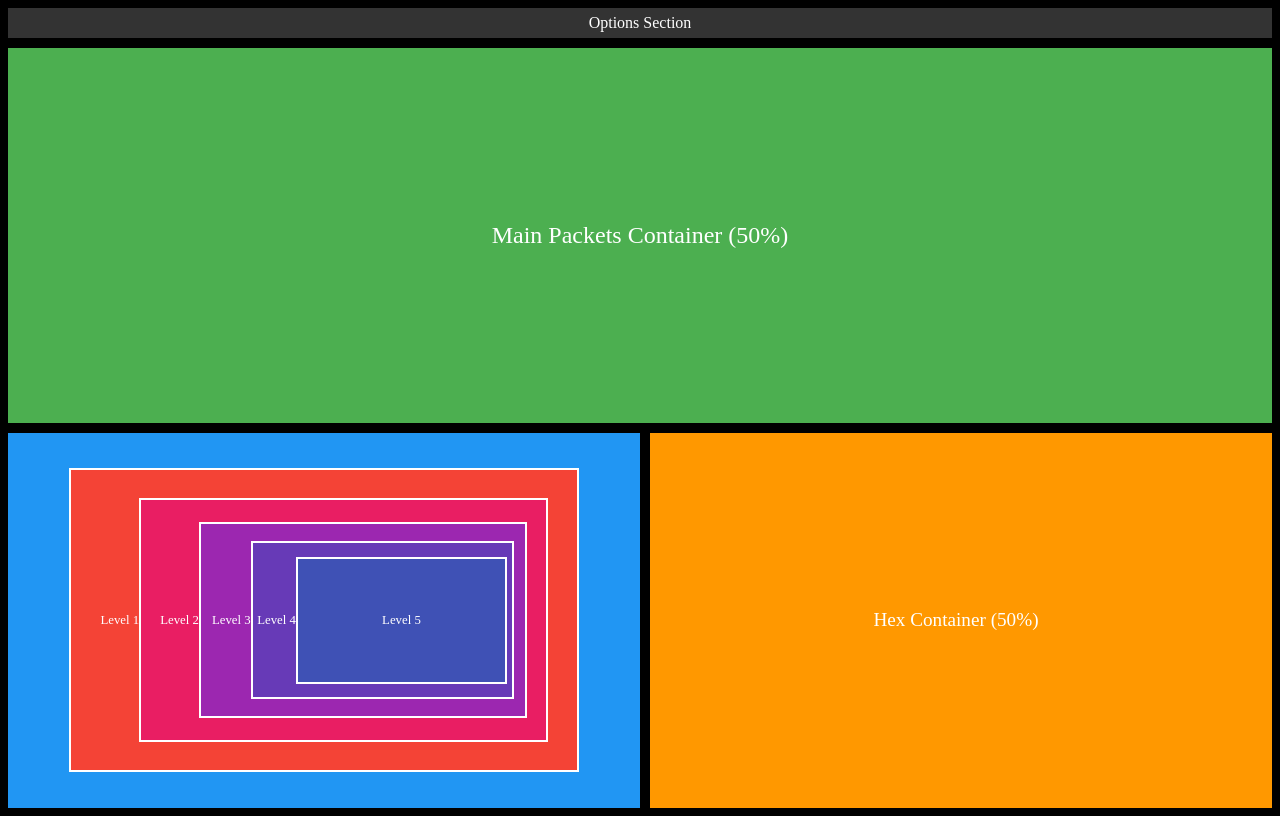
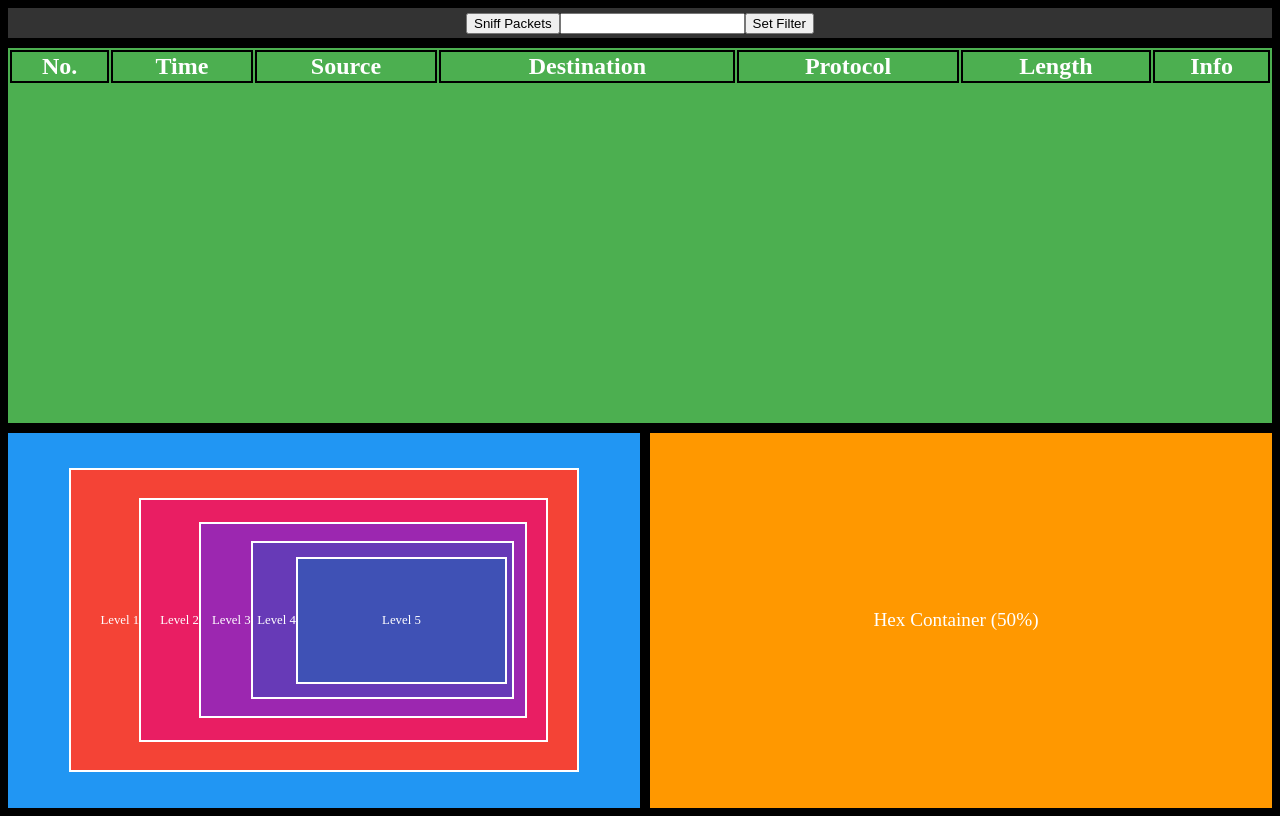
Before and after one commit to BOTBAM/UI-Project-3, a SvelteKit app: page / in a window 1280 px wide. Built offline with nearby package versions, Linux system fonts and the light colour scheme.

Commit message:
Add ability to sniff packets

```diff
--- a/package.json
+++ b/package.json
@@ -40,5 +40,8 @@
 		"svelte-check": "^4.0.0",
 		"typescript": "^5.0.0",
 		"vite": "^5.0.11"
+	},
+	"dependencies": {
+		"jquery": "^3.7.1"
 	}
 }
--- /dev/null
+++ b/src/data.js
@@ -0,0 +1,136 @@
+import { writable } from "svelte/store";
+
+export const packets = {
+    "application": [
+        {
+            "transport": [
+                {
+                    "network": [
+                        {
+                            "dataLink": [
+                                {
+                                    "physical": [
+                                        {
+                                            "frameLength": 357 //bytes
+                                        }
+                                    ],
+                                    "type": "IPv4",
+                                    "sourceMAC": "34:51:aa:3c:e1:ff",
+                                    "destinationMAC": "2d:55:b6:db:78:93"
+                                }
+                            ],
+                            "protocol": "IP",
+                            "source": "192.168.10.200",
+                            "destination": "40.122.250.55"
+                        }
+                    ],
+                    "protocol": "TCP",
+                    "sourcePort": 60251,
+                    "destinationPort": 80,
+                    "payload": 303 //bytes
+                },
+            ],
+            "protocol": "HTTP",
+            "method": "GET",
+            "timeCaptured": "1.20" //seconds
+        },
+
+        {
+            "transport": [
+                {
+                    "network": [
+                        {
+                            "dataLink": [
+                                {
+                                    "physical": [
+                                        {
+                                            "frameLength": 312 //bytes
+                                        }
+                                    ],
+                                    "type": "IPv4",
+                                    "sourceMAC": "2d:55:b6:db:78:93",
+                                    "destinationMAC": "34:51:aa:3c:e1:ff"
+                                }
+                            ],
+                            "protocol": "IP",
+                            "source": "40.122.250.55",
+                            "destination": "192.168.10.200"
+                        }
+                    ],
+                    "protocol": "TCP",
+                    "sourcePort": 80,
+                    "destinationPort": 60251,
+                    "payload": 270 //bytes
+                },
+            ],
+            "protocol": "HTTP",
+            "method": "200 OK",
+            "timeCaptured": "1.25" //seconds
+        },
+        {
+            "transport": [
+                {
+                    "network": [
+                        {
+                            "dataLink": [
+                                {
+                                    "physical": [
+                                        {
+                                            "frameLength": 209 //bytes
+                                        }
+                                    ],
+                                    "type": "IPv4",
+                                    "sourceMAC": "2b:cc:15:87:bf:f4",
+                                    "destinationMAC": "de:66:41:3e:fa:d2"
+                                }
+                            ],
+                            "protocol": "IP",
+                            "source": "192.168.15.178",
+                            "destination": "42.145.220.34"
+                        }
+                    ],
+                    "protocol": "TCP",
+                    "sourcePort": 39454,
+                    "destinationPort": 80,
+                    "payload": 158 //bytes
+                },
+            ],
+            "protocol": "HTTP",
+            "method": "GET",
+            "timeCaptured": "1.30" //seconds
+        },
+
+        {
+            "transport": [
+                {
+                    "network": [
+                        {
+                            "dataLink": [
+                                {
+                                    "physical": [
+                                        {
+                                            "frameLength": 175 //bytes
+                                        }
+                                    ],
+                                    "type": "IPv4",
+                                    "sourceMAC": "de:66:41:3e:fa:d2",
+                                    "destinationMAC": "2b:cc:15:87:bf:f4"
+                                }
+                            ],
+                            "protocol": "IP",
+                            "source": "42.145.220.34",
+                            "destination": "192.168.15.178"
+                        }
+                    ],
+                    "protocol": "TCP",
+                    "sourcePort": 80,
+                    "destinationPort": 39454,
+                    "payload": 270 //bytes
+                },
+            ],
+            "protocol": "HTTP",
+            "method": "200 OK",
+            "timeCaptured": "1.35" //seconds
+        },
+    ]
+};
--- a/src/routes/+page.svelte
+++ b/src/routes/+page.svelte
@@ -1,5 +1,7 @@
 <script>
     import { onMount } from 'svelte';
+    import jQuery from 'jquery';
+    import {packets} from '../data.js';
 
     // Heights and widths as percentages
     let leftWidth = 50; // Width of the left container
@@ -59,16 +61,72 @@
         window.addEventListener('mousemove', onDragWidth);
         window.addEventListener('mouseup', stopDragWidth);
     });
+
+    let running = false; // are packets being sniffed?
+    let bColor = "#4caf50"; // background color for the sniffed packets section
+    let sniffButtonLabel = "Sniff Packets";
+    let cancel = false; // should we cancel the packet sniffing?
+    let filter = ""
+
+    $: if (running == true){
+        bColor = "#e17878";
+        sniffButtonLabel = "Stop Sniffing Packets";
+    }
+
+    $: if (running == false){
+        bColor = "#4caf50";
+        sniffButtonLabel = "Sniff Packets";
+    }
+
+    function sniffPacket(i){
+        jQuery("#packets").prepend("<tr><td>" + (i+1) + "</td><td>" + packets.application[i].timeCaptured + "</td><td>" + packets.application[i].transport[0].network[0].source + "</td><td>" + packets.application[i].transport[0].network[0].destination + "</td><td>" + packets.application[i].protocol + "</td><td>" + packets.application[i].transport[0].network[0].dataLink[0].physical[0].frameLength + "</td><td>" + packets.application[i].method + "</td></tr>");
+    }
+
+    function runWireshark(){
+        if (running == true){
+            cancel = true;
+            setTimeout(function() { running = false; cancel = false; }, 1000);
+            // might need to adjust depending on size of data file
+        }
+        else{
+            running = true;
+            let numPackets = Object.keys(packets.application).length;
+            for(let i = 0; i < numPackets; i++) {
+                setTimeout(function() { if (!cancel) {sniffPacket(i)} }, 500 * i);
+            }
+            setTimeout(function() { running = false; }, 500 * (numPackets-1));
+        }
+    }
+
+    function setFilter(){
+        filter = document.getElementById("filter").value;
+    }
 </script>
 
 <div class="container">
     <!-- Options Section -->
     <div class="options-bar">
-        Options Section
+        <button on:click={runWireshark}> {sniffButtonLabel}</button>
+        <input type="text" id="filter"/>
+        <button on:click={setFilter}> Set Filter</button>
     </div>
     <!-- Top Container -->
-    <div class="large-container" style="height: {topHeight}%; background-color: #4caf50;">
-    Main Packets Container ({Math.round(topHeight)}%)
+    <div class="large-container" style="height: {topHeight}%; background-color: {bColor}; overflow-y:scroll;">
+        <table id="packets">
+            <thead>
+                <tr>
+                    <th>No.</th>
+                    <th>Time</th>
+                    <th>Source</th>
+                    <th>Destination</th>
+                    <th>Protocol</th>
+                    <th>Length</th>
+                    <th>Info</th>
+                </tr>
+            </thead>
+            <tbody>
+            </tbody>
+        </table>
     </div>
 
     <!-- Horizontal Resizer (Height Adjuster) -->
@@ -154,12 +212,22 @@
     .large-container
     {
         width: 100%;
-        display: flex;
+        /*display: flex;*/
         align-items: center;
         justify-content: center;
         color: white;
         outline: #000;
         font-size: 1.5rem;
+    }
+
+    table
+    {
+        width: 100%;
+    }
+
+    th
+    {
+        border: 2px solid black;
     }
 
     .bottom-row
```
Also changed, not shown: 1 other file (tests, documents, lock files or other folders).
